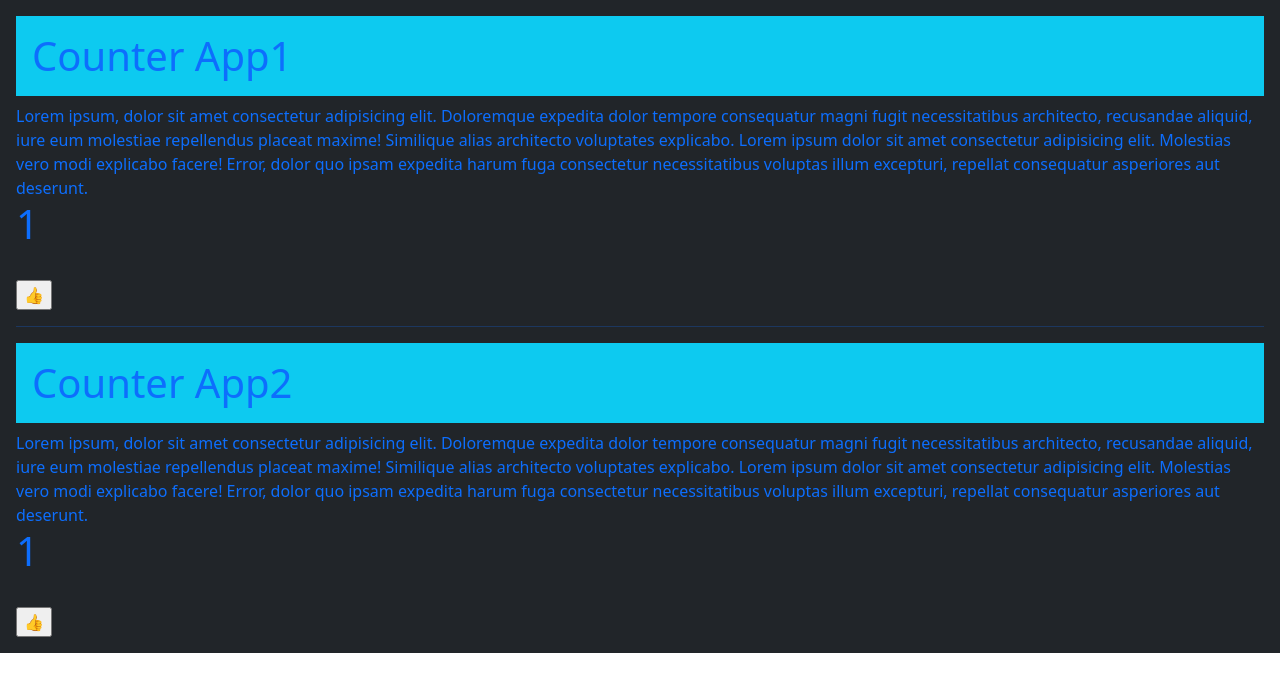
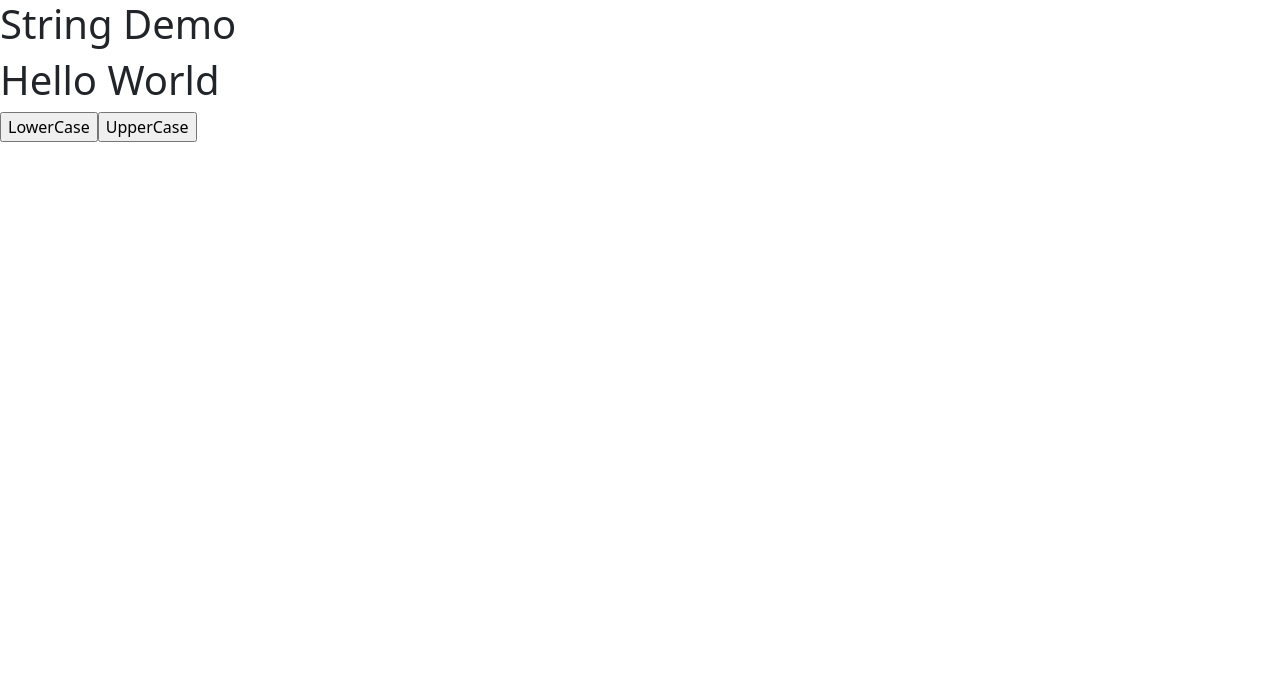
Before and after one commit to RohitPawar9850/Day14-Third-React-App, a React (Create React App) app: page / in a window 1280 px wide. Shown: the top 692 px of the page. Built offline with nearby package versions, Linux system fonts and the light colour scheme.

Commit message:
String conversion from upper to lower

```diff
--- a/src/App.js
+++ b/src/App.js
@@ -4,37 +4,34 @@ function App()
 {
   return (
     <>
-    <div className="bg-dark text-primary p-3">
-    <h1 className="bg-info text-primary p-3">Counter App1</h1>
-    <div>Lorem ipsum, dolor sit amet consectetur adipisicing elit. Doloremque expedita dolor tempore consequatur magni fugit necessitatibus architecto, recusandae aliquid, iure eum molestiae repellendus placeat maxime! Similique alias architecto voluptates explicabo. Lorem ipsum dolor sit amet consectetur adipisicing elit. Molestias vero modi explicabo facere! Error, dolor quo ipsam expedita harum fuga consectetur necessitatibus voluptas illum excepturi, repellat consequatur asperiores aut deserunt. </div>
-    <CounterApp> </CounterApp>
-    <hr />
-    <h1 className="bg-info text-primary p-3">Counter App2</h1>
-    <div>Lorem ipsum, dolor sit amet consectetur adipisicing elit. Doloremque expedita dolor tempore consequatur magni fugit necessitatibus architecto, recusandae aliquid, iure eum molestiae repellendus placeat maxime! Similique alias architecto voluptates explicabo. Lorem ipsum dolor sit amet consectetur adipisicing elit. Molestias vero modi explicabo facere! Error, dolor quo ipsam expedita harum fuga consectetur necessitatibus voluptas illum excepturi, repellat consequatur asperiores aut deserunt. </div>
-    <CounterApp> </CounterApp>
-    </div>
+    <h1>String Demo</h1>
+    <StringDemo></StringDemo>
     </>
   );
 }
 
-function CounterApp()
+function StringDemo()
 {
-  // let list = useState(1);
-  // let [counter,setCounter] = list;
-  let [counter,setCounter] = useState(1); //stateful + DOM opr
+  let [title,SetTitle] =useState ("Hello World");
+  let UpperCaseAction = () => {
+    title = title.toUpperCase();
+    console.log(title);
+    SetTitle(title);
 
-  let LikeMeAction = () => {
-    counter = counter + 1 ;
-    console.log(counter);
-    setCounter(counter);
   };
-  return (
-    <>
-    <h1>{counter}{""}</h1>
-    <br />
-    <input type="button" value="&#128077;" onClick={LikeMeAction} />
-    </>
-  );
+  let LowerCaseAction = () => {
+    title = title.toLowerCase();
+    console.log(title);
+    SetTitle(title);
+  };
+
+ return (
+  <>
+  <h1>{title}</h1>
+  <input type="button" value="LowerCase" onClick={LowerCaseAction} />
+  <input type="button" value="UpperCase" onClick={UpperCaseAction} />
+  </>
+ );
 }
 
 export default App;
```
